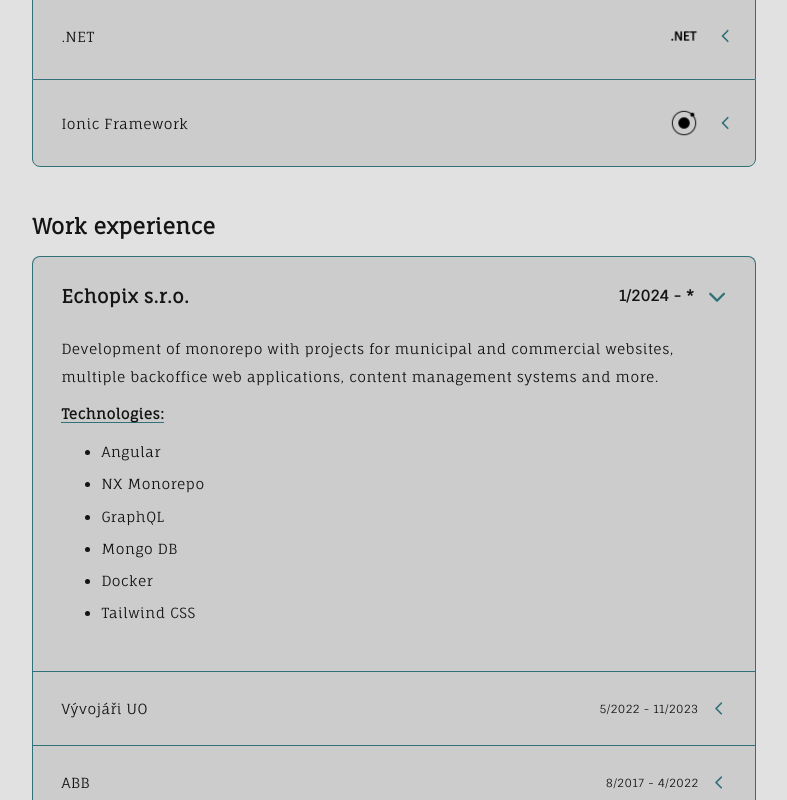
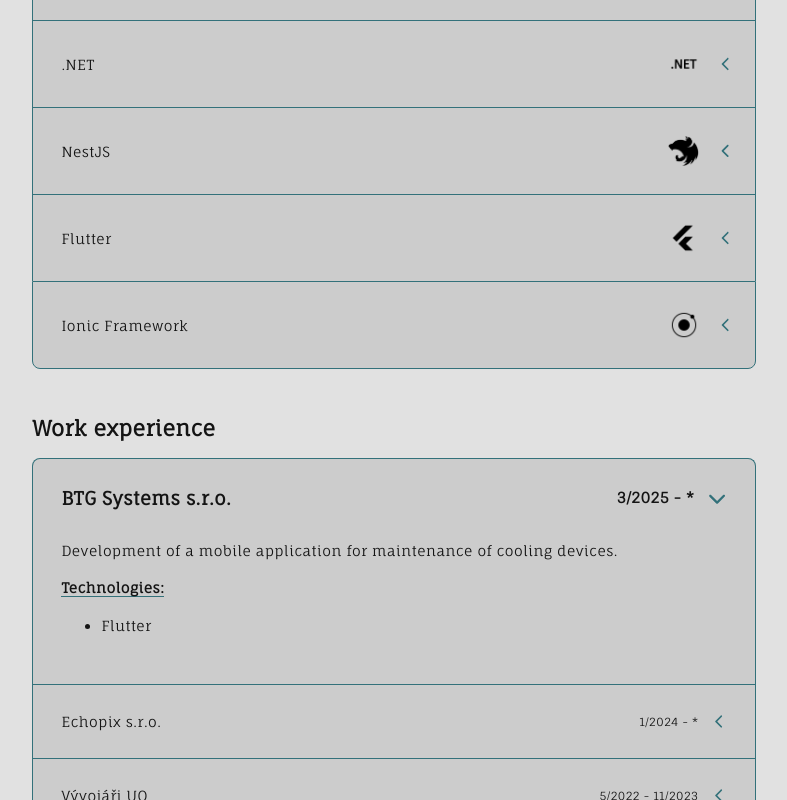
Before and after one commit to N0M3N/patrik-kubicek-2, an Angular app: page /about in a window 1280 px wide. Shown: the part 1000-1800 px from the top of the page, without its empty margins (246-1033 px from the left). Built offline with nearby package versions, Linux system fonts and the light colour scheme.

Commit message:
texts and fixes

```diff
--- a/src/app/app.component.html
+++ b/src/app/app.component.html
@@ -36,7 +36,7 @@
       </a>
       <a class="contact" href="mailto:pkubicek95@gmail.com">
         <fa-icon [icon]="faAt" />
-        <span>pkubicek&#64;gmail.com</span>
+        <span>pkubicek95&#64;gmail.com</span>
       </a>
       <a class="contact" href="https://www.linkedin.com/in/patrik-kub%C3%AD%C4%8Dek-348626137/" target="_blank">
         <fa-icon [icon]="faLinkedin" />
@@ -49,6 +49,6 @@
     </div>
   </div>
   <div id="devnote">
-    <a href="https://patrikkubicek.dev" target="_blank">By Patrik Kubíček &#64;2024</a>
+    <a href="https://patrikkubicek.dev" target="_blank">By Patrik Kubíček &#64;2025</a>
   </div>
 </div>
--- a/src/app/components/card/card.component.ts
+++ b/src/app/components/card/card.component.ts
@@ -20,7 +20,6 @@ export class CardComponent {
   onToggle = new EventEmitter();
 
   _onToggle() {
-    console.log('toggled')
     this.onToggle.emit();
   }
 }
--- a/src/app/pages/about/about.component.html
+++ b/src/app/pages/about/about.component.html
@@ -46,6 +46,28 @@
   </app-card>
   <app-card>
     <span title class="about-card-title">
+      <span>NestJS</span>
+      <img class="text-color" src="../../../assets/icons/nestjs.png" alt="nestjs.png" />
+    </span>
+    <span content>
+      <p>{{ 'nest_main' | localize }}</p>
+      <strong>{{ 'about_projects' | localize }}</strong>
+      <p>{{ 'nest_projects' | localize }}</p>
+    </span>
+  </app-card>
+  <app-card>
+    <span title class="about-card-title">
+      <span>Flutter</span>
+      <img class="text-color" src="../../../assets/icons/flutter.png" alt="flutter.png" />
+    </span>
+    <span content>
+      <p>{{ 'flutter_main' | localize }}</p>
+      <strong>{{ 'about_projects' | localize }}</strong>
+      <p>{{ 'flutter_projects' | localize }}</p>
+    </span>
+  </app-card>
+  <app-card>
+    <span title class="about-card-title">
       <span>Ionic Framework</span>
       <img class="text-color" src="../../../assets/icons/ionic.png" alt="ionic.png" />
     </span>
@@ -61,6 +83,19 @@
 <app-cards>
   <app-card [opened]="true">
     <span title class="about-card-title">
+      <span>BTG Systems s.r.o.</span>
+      <span class="time-span">3/2025 - *</span>
+    </span>
+    <span content>
+      <p>{{ 'bold_main' | localize}}</p>
+      <strong>{{ 'about_technologies' | localize }}</strong>
+      <ul>
+        <li>Flutter</li>
+      </ul>
+    </span>
+  </app-card>
+  <app-card>
+    <span title class="about-card-title">
       <span>Echopix s.r.o.</span>
       <span class="time-span">1/2024 - *</span>
     </span>
@@ -74,6 +109,12 @@
         <li>Mongo DB</li>
         <li>Docker</li>
         <li>Tailwind CSS</li>
+        <li>Flutter</li>
+      </ul>
+      <strong>{{ 'about_public_projects' | localize }}</strong>
+      <ul>
+        <li><a href="https://seniorbeznehod.echopix.cz" target="_blank">Senior bez nehod</a></li>
+        <li>{{ 'echopix_wo' | localize }}</li>
       </ul>
     </span>
   </app-card>
--- a/src/app/pages/apps/apps.component.html
+++ b/src/app/pages/apps/apps.component.html
@@ -20,4 +20,7 @@
       <a routerLink="/apps/gifts-list">{{ 'myApps_open' | localize }}</a>
     </div>
   </app-card>
+  <app-card>
+
+  </app-card>
 </app-cards>
--- a/src/assets/localizations/en.json
+++ b/src/assets/localizations/en.json
@@ -1,7 +1,7 @@
 {
   "contacts": "Contacts",
   "home_helloWorld": "Hello World,",
-  "home_whoIam": "my name's Patrik and I'm a freelance software developer focused on front-end but not affraid of back-end development.",
+  "home_whoIam": "my name's Patrik and I'm a freelance software developer focused on front-end but not afraid of back-end development.",
   "home_experience": "Experience",
   "home_employee": "For 5 years employed in a world-wide company",
   "home_freelancing": "1.5+ year freelancing",
@@ -16,8 +16,9 @@
   "about_languages": "Languages",
   "about_skills": "Skills",
   "about_projects": "Projects:",
+  "about_public_projects": "Public projects",
   "angular_main": "is my main front-end technology. I've worked on multiple web appliactions in Angular from simple to more complex.",
-  "angular_projects": "Multiple applications for data and KPI visualisations, personal portfolio, large application for naval transport (Oversea by ABB and Valenius Marine), applications for naval and rail container transport visualisation.",
+  "angular_projects": "Multiple applications for data and KPI visualisations, personal portfolio, large application for naval transport (Oversea by ABB and Valenius Marine), applications for naval and rail container transport visualisation. Municipal websites with CMS, educational app with quizes and crosswords for senior driver. Own tags based CMS.",
   "angular_rxjs": "reactive programming",
   "angular_ngrx": "state management (Redux)",
   "angular_nx": "a monorepo manager for javascript projects",
@@ -33,9 +34,15 @@
   "net_wpf": "for Windows desktop applications",
   "net_blazor": "web development - a large project experience",
   "net_maui": "Windows/iOS/Android apps - a small Windows project experience",
+  "nest_main": "I've decided to go with NestJS for the first time when I started my own project",
+  "nest_projects": "API for my own tag based CMS built with GraphQL",
+  "flutter_main": "for development of native mobile apps. I only have experience with Android development.",
+  "flutter_projects":"Maintenance and minor development of an app for public transport cleaning and rework and development of an app for maintenance of cooling devices",
   "ionic_main": "is a framework used to create Web and Mobile apps with access to native APIs using Capactior plugins from code similar to Angular.",
   "ionic_projects": "Mobile application for turbocharger maintenance instructions and reporting (MXP by ABB/Accelleron industries)",
+  "bold_main": "Development of a mobile application for maintenance of cooling devices.",
   "echopix_main": "Development of monorepo with projects for municipal and commercial websites, multiple backoffice web applications, content management systems and more.",
+  "echopix_wo": "Municipal websites with CMS for Palkovice, Dívčí Hrad and more",
   "vyvojari_main": "Backoffice applications for public transport companies in Czechia and Slovakia.",
   "abb_main": "Applications for naval transport.",
   "tieto_main": "Part time job as remote Windows user support.",
```
Also changed, not shown: src/assets/localizations/cz.json (+8 -2 lines), src/assets/icons/flutter.png (added), src/assets/icons/nestjs.png (added).
